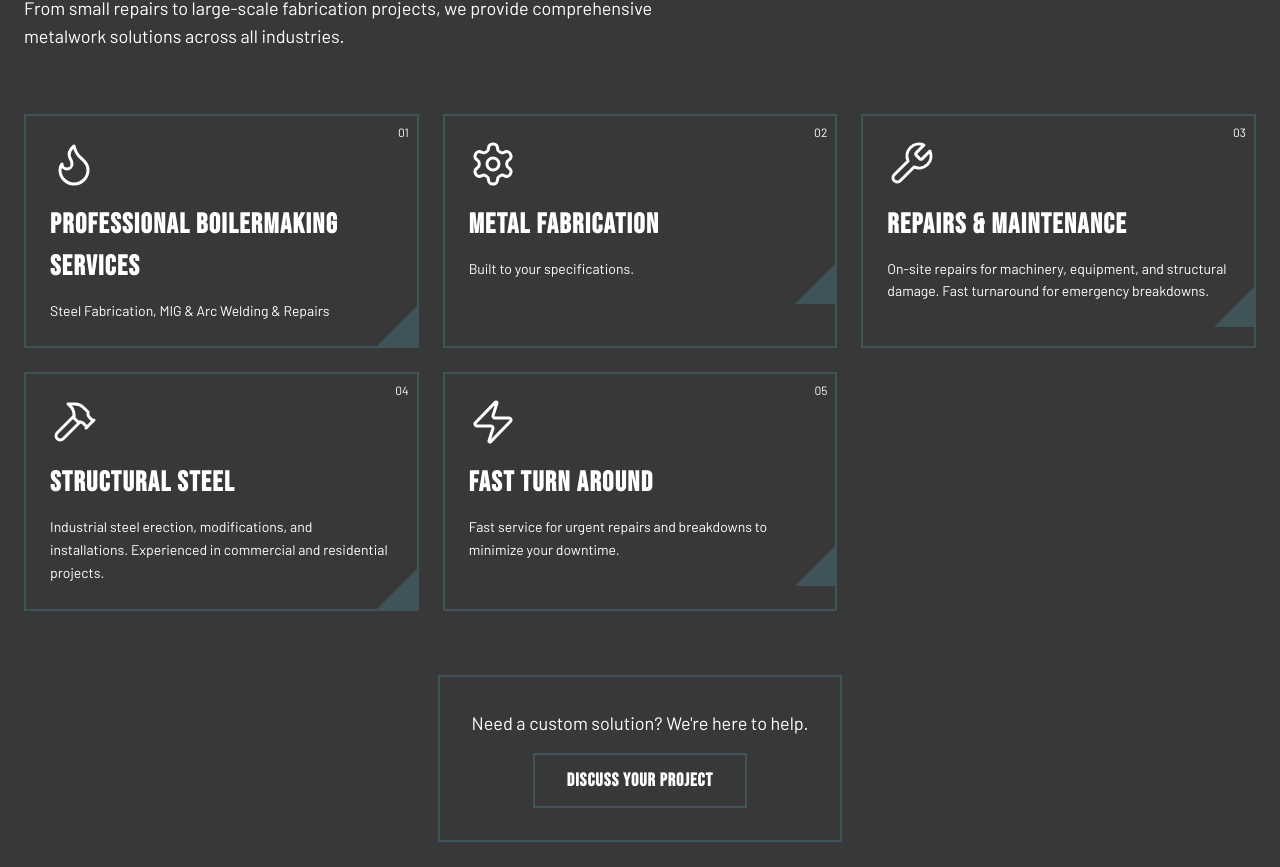
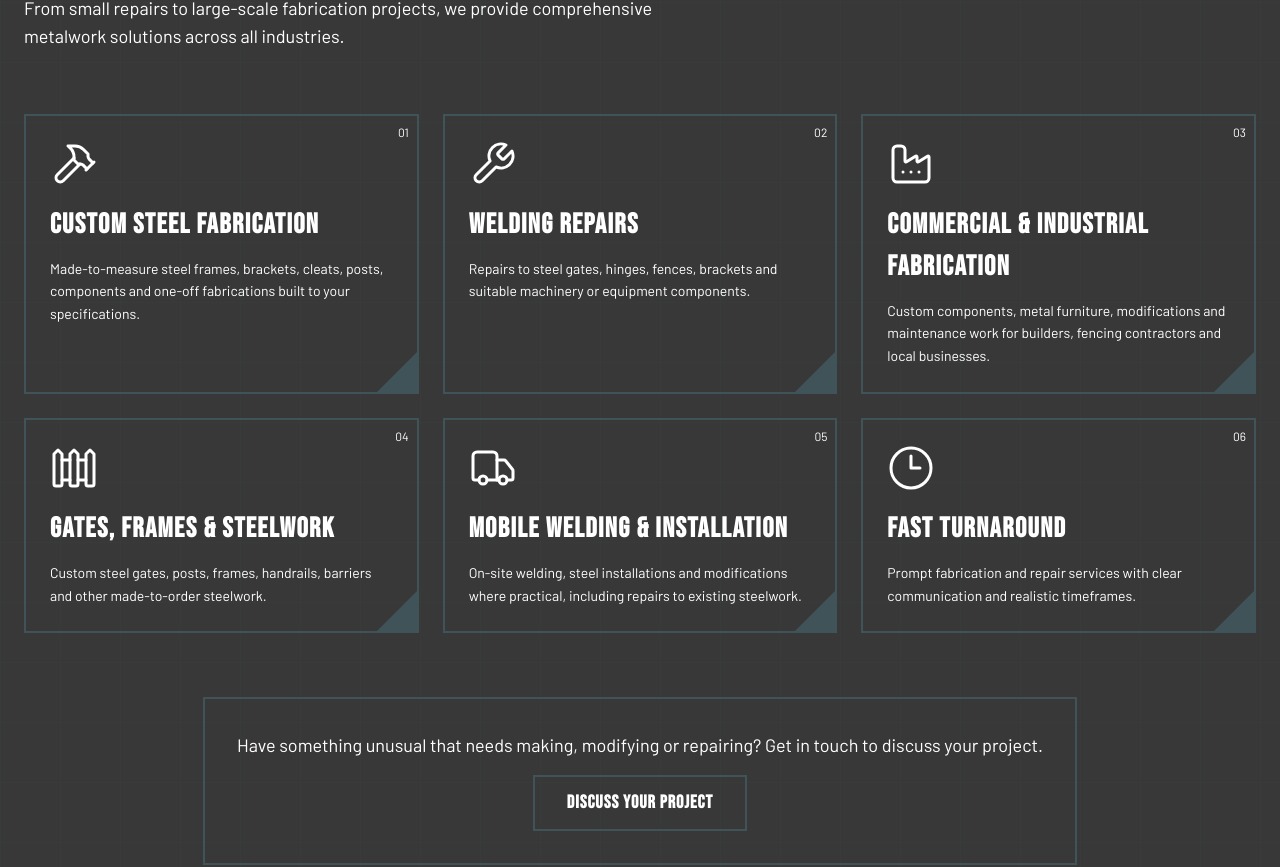
Before and after one commit to Stephen7990/Owen2.0-Test, a React (Vite) app: page / in a window 1280 px wide. Shown: the part 1076-1943 px from the top of the page. Built offline with nearby package versions, Linux system fonts and the light colour scheme.

Commit message:
Owen's text adjustments

```diff
--- a/src/app/components/Contact.tsx
+++ b/src/app/components/Contact.tsx
@@ -83,8 +83,7 @@ export function Contact() {
             Request A Quote
           </h2>
           <p className="text-muted-foreground text-lg max-w-2xl mx-auto">
-            Ready to start your project? Fill out the form below and we'll get back to you
-            within 24 hours with a competitive quote.
+            We aim to respond to enquiries within 24 hours.
           </p>
         </motion.div>
 
--- a/src/app/components/Hero.tsx
+++ b/src/app/components/Hero.tsx
@@ -90,7 +90,7 @@ export function Hero() {
               className="px-8 py-4 bg-primary text-background hover:bg-primary/90 transition-all border-2 border-primary uppercase tracking-wider group relative overflow-hidden"
               style={{ fontFamily: "'Bebas Neue', sans-serif", fontSize: '1.25rem' }}
             >
-              <span className="relative z-10">Request Free Quote</span>
+              <span className="relative z-10">Request a Quote</span>
               <div className="absolute inset-0 bg-white/20 translate-y-full group-hover:translate-y-0 transition-transform duration-300" />
             </button>
 
--- a/src/app/components/Services.tsx
+++ b/src/app/components/Services.tsx
@@ -1,35 +1,41 @@
 import { motion } from 'motion/react';
-import { Flame, Wrench, Settings, Hammer, Shield, Zap } from 'lucide-react';
+import { Hammer, Wrench, Factory, Fence, Truck, Clock3 } from 'lucide-react';
 
 const services = [
   {
-    icon: Flame,
-    title: 'Professional Boilermaking Services',
-    description: 'Steel Fabrication, MIG & Arc Welding & Repairs',
+    icon: Hammer,
+    title: 'Custom Steel Fabrication',
+    description: 'Made-to-measure steel frames, brackets, cleats, posts, components and one-off fabrications built to your specifications.',
     image: 'https://images.unsplash.com/photo-1759847552281-60e45956124d?crop=entropy&cs=tinysrgb&fit=max&fm=jpg&ixid=M3w3Nzg4Nzd8MHwxfHNlYXJjaHwyfHx3ZWxkaW5nJTIwc3BhcmtzJTIwaW5kdXN0cmlhbCUyMG1ldGFsJTIwZmFicmljYXRpb258ZW58MXx8fHwxNzc2MTUzOTY0fDA&ixlib=rb-4.1.0&q=80&w=1080',
   },
   {
-    icon: Settings,
-    title: 'Metal Fabrication',
-    description: 'Built to your specifications.',
+    icon: Wrench,
+    title: 'Welding Repairs',
+    description: 'Repairs to steel gates, hinges, fences, brackets and suitable machinery or equipment components.',
     image: 'https://images.unsplash.com/photo-1773966071353-0956f870e034?crop=entropy&cs=tinysrgb&fit=max&fm=jpg&ixid=M3w3Nzg4Nzd8MHwxfHNlYXJjaHwxfHxtZXRhbCUyMHdvcmslMjBzdGVlbCUyMGZhYnJpY2F0aW9uJTIwd29ya3Nob3B8ZW58MXx8fHwxNzc2MTUzOTY0fDA&ixlib=rb-4.1.0&q=80&w=1080',
   },
   {
-    icon: Wrench,
-    title: 'Repairs & Maintenance',
-    description: 'On-site repairs for machinery, equipment, and structural damage. Fast turnaround for emergency breakdowns.',
+    icon: Factory,
+    title: 'Commercial & Industrial Fabrication',
+    description: 'Custom components, metal furniture, modifications and maintenance work for builders, fencing contractors and local businesses.',
     image: 'https://images.unsplash.com/photo-1771591201020-5cd2ba14e731?crop=entropy&cs=tinysrgb&fit=max&fm=jpg&ixid=M3w3Nzg4Nzd8MHwxfHNlYXJjaHwzfHx3ZWxkaW5nJTIwc3BhcmtzJTIwaW5kdXN0cmlhbCUyMG1ldGFsJTIwZmFicmljYXRpb258ZW58MXx8fHwxNzc2MTUzOTY0fDA&ixlib=rb-4.1.0&q=80&w=1080',
   },
   {
-    icon: Hammer,
-    title: 'Structural Steel',
-    description: 'Industrial steel erection, modifications, and installations. Experienced in commercial and residential projects.',
+    icon: Fence,
+    title: 'Gates, Frames & Steelwork',
+    description: 'Custom steel gates, posts, frames, handrails, barriers and other made-to-order steelwork.',
     image: 'https://images.unsplash.com/photo-1569950044193-3da491803b90?crop=entropy&cs=tinysrgb&fit=max&fm=jpg&ixid=M3w3Nzg4Nzd8MHwxfHNlYXJjaHw0fHxtZXRhbCUyMHdvcmslMjBzdGVlbCUyMGZhYnJpY2F0aW9uJTIwd29ya3Nob3B8ZW58MXx8fHwxNzc2MTUzOTY0fDA&ixlib=rb-4.1.0&q=80&w=1080',
   },
   {
-    icon: Zap,
-    title: 'Fast Turn Around',
-    description: 'Fast service for urgent repairs and breakdowns to minimize your downtime.',
+    icon: Truck,
+    title: 'Mobile Welding & Installation',
+    description: 'On-site welding, steel installations and modifications where practical, including repairs to existing steelwork.',
+    image: 'https://images.unsplash.com/photo-1762786478154-4678312f9ad6?crop=entropy&cs=tinysrgb&fit=max&fm=jpg&ixid=M3w3Nzg4Nzd8MHwxfHNlYXJjaHw3fHx3ZWxkaW5nJTIwc3BhcmtzJTIwaW5kdXN0cmlhbCUyMG1ldGFsJTIwZmFicmljYXRpb258ZW58MXx8fHwxNzc2MTUzOTY0fDA&ixlib=rb-4.1.0&q=80&w=1080',
+  },
+  {
+    icon: Clock3,
+    title: 'Fast Turnaround',
+    description: 'Prompt fabrication and repair services with clear communication and realistic timeframes.',
     image: 'https://images.unsplash.com/photo-1762786478154-4678312f9ad6?crop=entropy&cs=tinysrgb&fit=max&fm=jpg&ixid=M3w3Nzg4Nzd8MHwxfHNlYXJjaHw3fHx3ZWxkaW5nJTIwc3BhcmtzJTIwaW5kdXN0cmlhbCUyMG1ldGFsJTIwZmFicmljYXRpb258ZW58MXx8fHwxNzc2MTUzOTY0fDA&ixlib=rb-4.1.0&q=80&w=1080',
   },
 ];
@@ -130,10 +136,10 @@ export function Services() {
                 <p className="text-muted-foreground text-sm leading-relaxed">
                   {service.description}
                 </p>
+              </div>
 
-                {/* Corner accent */}
-                <div className="absolute bottom-0 right-0 w-0 h-0 border-b-[40px] border-b-primary/20 border-l-[40px] border-l-transparent group-hover:border-b-primary/40 transition-colors" />
-              </div>
+              {/* Corner accent */}
+              <div className="absolute bottom-0 right-0 w-0 h-0 border-b-[40px] border-b-primary/20 border-l-[40px] border-l-transparent group-hover:border-b-primary/40 transition-colors" />
 
               {/* Technical marks */}
               <div className="absolute top-2 right-2 text-primary/20 font-mono text-xs group-hover:text-primary/40 transition-colors">
@@ -153,7 +159,7 @@ export function Services() {
         >
           <div className="inline-block bg-background border-2 border-primary/30 p-8">
             <p className="text-white text-lg mb-4">
-              Need a custom solution? We're here to help.
+              Have something unusual that needs making, modifying or repairing? Get in touch to discuss your project.
             </p>
             <button
               onClick={() => {
```
